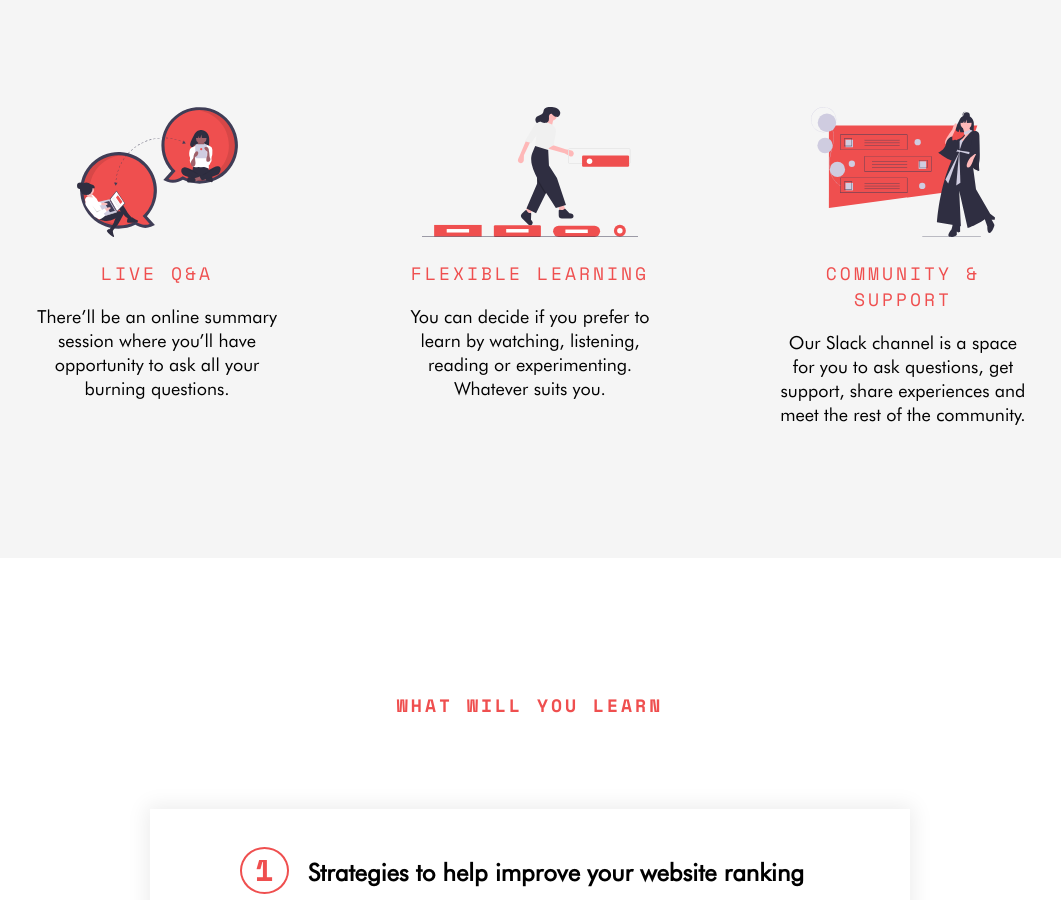
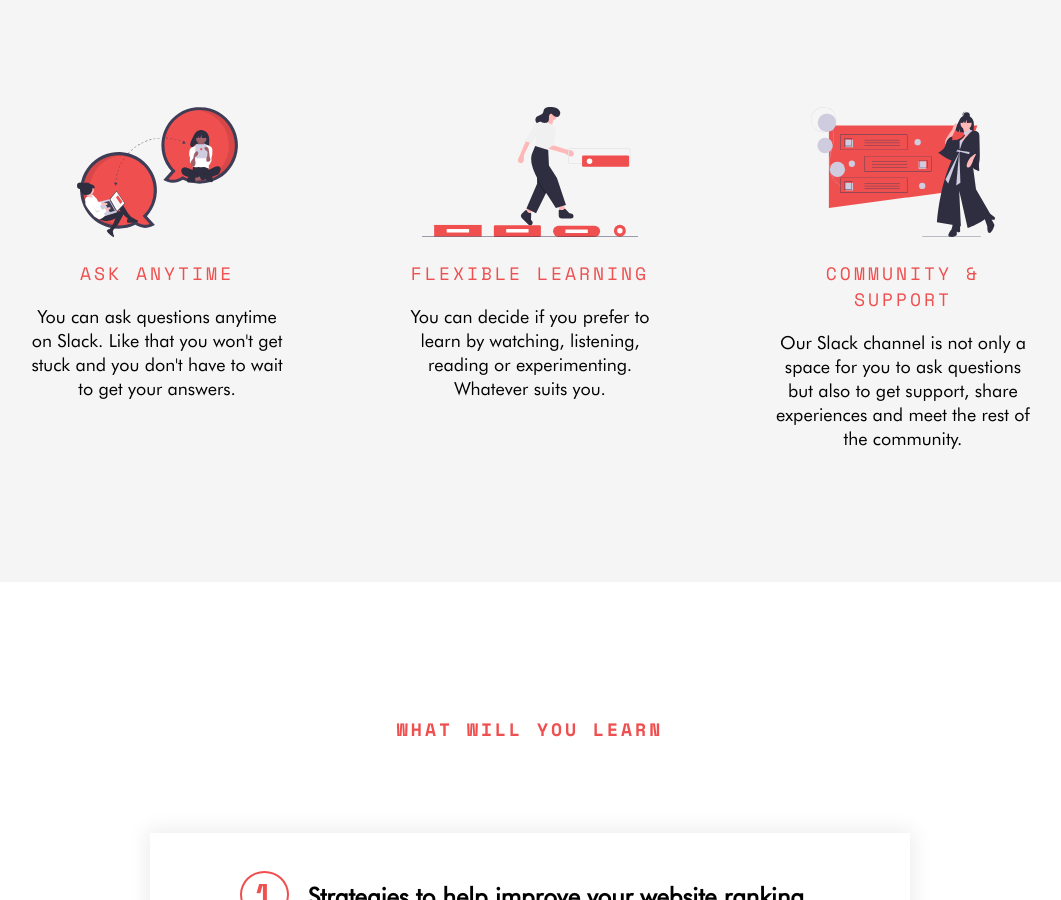
Before and after one commit to hharen/mltc_jekyll, a Jekyll site: the page built from seo-course.html, in a window 1280 px wide and 900 px high, scrolled down 1614 px. Shown: the whole window, without its empty margins (110-1171 px from the left). Built offline with Jekyll 4.4.1, drawn with Linux system fonts in a browser that asks for light colours; nearby versions of some CDN libraries.

Commit message:
Change features for seo course

```diff
--- a/seo-course.html
+++ b/seo-course.html
@@ -97,9 +97,9 @@ description: Do you know can SEO help your visibility? Learn this powerful way t
 
         <div class="feature">
           <img src="images/undraw/undraw_real_time_collaboration_c62i.svg" class='feature-svg'>
-          <h3>Live Q&A</h3>
-          <p>There’ll be an online summary session where you’ll have opportunity to
-            ask all your burning questions.</p>
+          <h3>Ask anytime</h3>
+          <p>You can ask questions anytime on Slack. Like that you won't get
+          stuck and you don't have to wait to get your answers.</p>
         </div>
 
         <div class="feature">
@@ -112,8 +112,8 @@ description: Do you know can SEO help your visibility? Learn this powerful way t
         <div class="feature">
           <img src="images/undraw/undraw_ask_me_anything_k8o0.svg" class='feature-svg'>
           <h3>Community & Support</h3>
-          <p>Our Slack channel is a space for you to ask questions, get support,
-            share experiences and meet the rest of the community.</p>
+          <p>Our Slack channel is not only a space for you to ask questions but also to
+            get support, share experiences and meet the rest of the community.</p>
         </div>
       </div>
 
```
